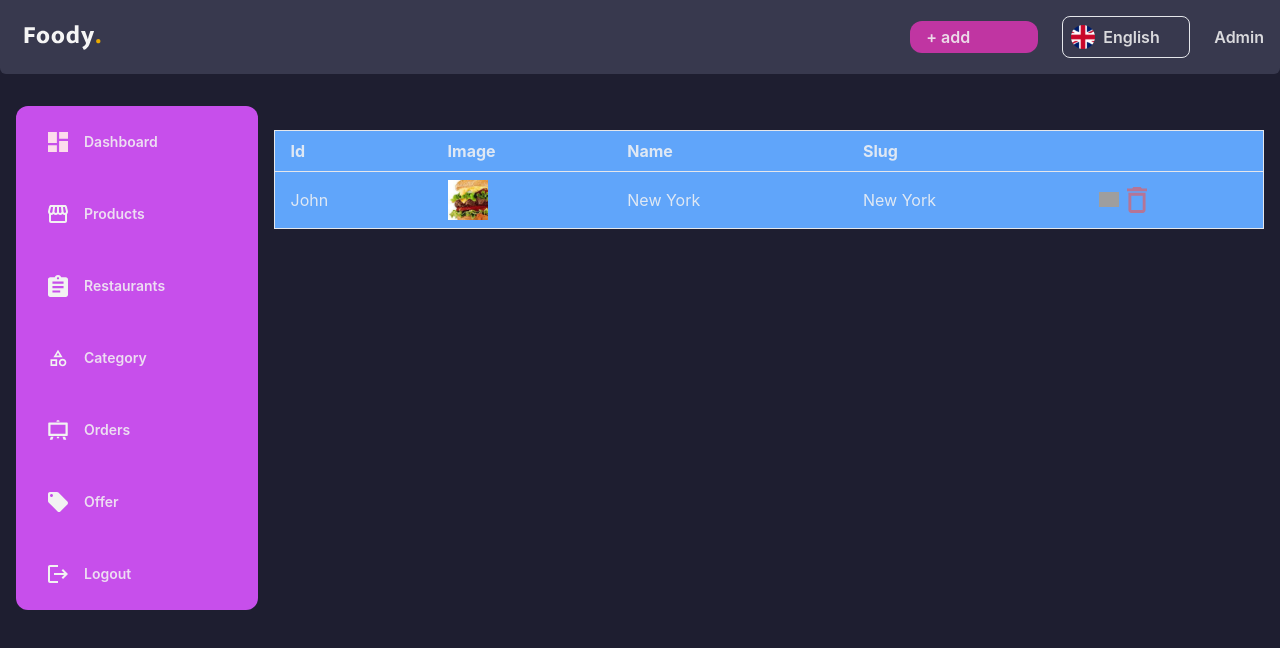
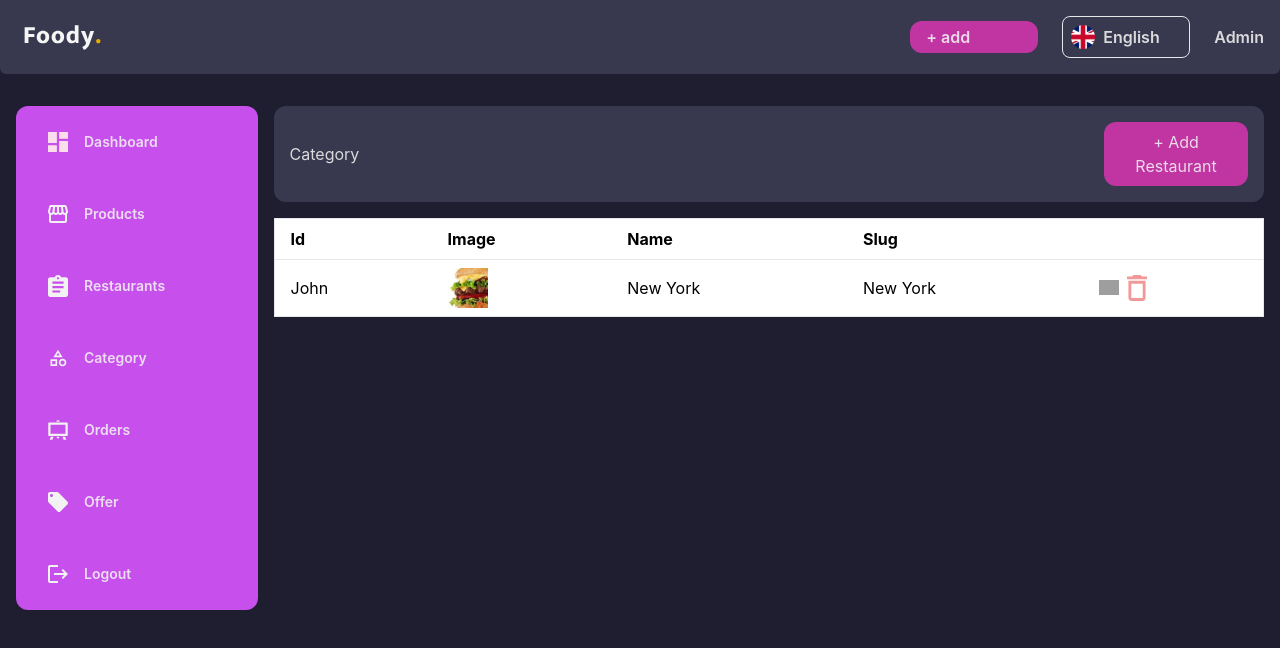
Before and after one commit to khadijabayramova/Foody-App-Final, a Next.js app: page /admin/category in a window 1280 px wide. Shown: the top 648 px of the page. Built offline with nearby package versions, Linux system fonts and the light colour scheme; grey boxes are pictures that could not be loaded.

Commit message:
create btn component

```diff
--- a/components/pages/category/CategoryTable/CategoryTable.jsx
+++ b/components/pages/category/CategoryTable/CategoryTable.jsx
@@ -1,9 +1,9 @@
 import Image from "next/image";
 import React from "react";
 
-export default function CategoryTable() {
+export default function CategoryTable({ props }) {
   return (
-    <table class="min-w-full bg-blue-400 border">
+    <table class="min-w-full bg-white text-black border mt-4">
       <thead>
         <tr>
           <th class="px-4 py-2 text-start">Id</th>
@@ -14,7 +14,7 @@ export default function CategoryTable() {
       </thead>
       <tbody>
         <tr>
-          <td class="px-4 py-2 border-y ">John</td>
+          <td class="px-4 py-2 border-y  ">John</td>
           <td class="px-4 py-2 border-y ">
             <Image
               src="/adminImgs/admin-category/fastfood.svg"
--- a/components/shared/Button/page.jsx
+++ b/components/shared/Button/page.jsx
@@ -3,7 +3,10 @@ import React from "react";
 export default function Button(props) {
   return (
     <>
-      <button>{props.innertext}</button>
+      <div className="bg-secMainColor  flex items-center justify-between p-4 rounded-xl">
+        <span>{props.name}</span>
+        <button className={props.className}>{props.innertext}</button>
+      </div>
     </>
   );
 }
--- a/pages/admin/category/index.jsx
+++ b/pages/admin/category/index.jsx
@@ -1,14 +1,19 @@
 import React from "react";
-import AddBtn from "../../../components/shared/Button/page";
 import AdminLayout from "../../../components/layout/AdminLayout/AdminLayout";
 import CategoryTable from "../../../components/pages/category/CategoryTable/CategoryTable";
+import Button from "../../../components/shared/Button/page";
 
 export default function Category() {
   return (
     <>
       <AdminLayout>
         <div className="w-[82%]">
-          <AddBtn name="Category" add="Add Category" />
+          <Button
+            className="bg-btnColor rounded-xl p-2 text-center w-36"
+            name="Category"
+            add="Add Category"
+            innertext="+ Add Restaurant"
+          />
 
           <CategoryTable />
         </div>
--- a/pages/admin/index.jsx
+++ b/pages/admin/index.jsx
@@ -1,10 +1,5 @@
 import React from "react";
-import AdminLayout from "../../components/layout/AdminLayout/AdminLayout";
 
-export default function AdminPage() {
-  return (
-    <div>
-      <AdminLayout />
-    </div>
-  );
+export default function index() {
+  return <div>home</div>;
 }
--- a/pages/admin/restaurants/index.jsx
+++ b/pages/admin/restaurants/index.jsx
@@ -1,6 +1,6 @@
 import React from "react";
 import AdminLayout from "../../../components/layout/AdminLayout/AdminLayout";
-import Button from "../../../components/shared/Button";
+import Button from "../../../components/shared/Button/page";
 import RestarantCard from "../../../components/pages/restaurants/RestaurantCard/RestarantCard";
 
 export default function index() {
@@ -9,7 +9,11 @@ export default function index() {
   return (
     <AdminLayout>
       <div className="w-[82%]">
-        <Button name="Restaurants" add="Add Restaurant" />
+        <Button
+          className="bg-btnColor rounded-xl p-2 text-center w-36"
+          name="Restaurants"
+          innertext="+ Add Restaurant"
+        />
 
         <div className="grid grid-cols-4 gap-4 mt-12">
           {data.map((item) => (
```
